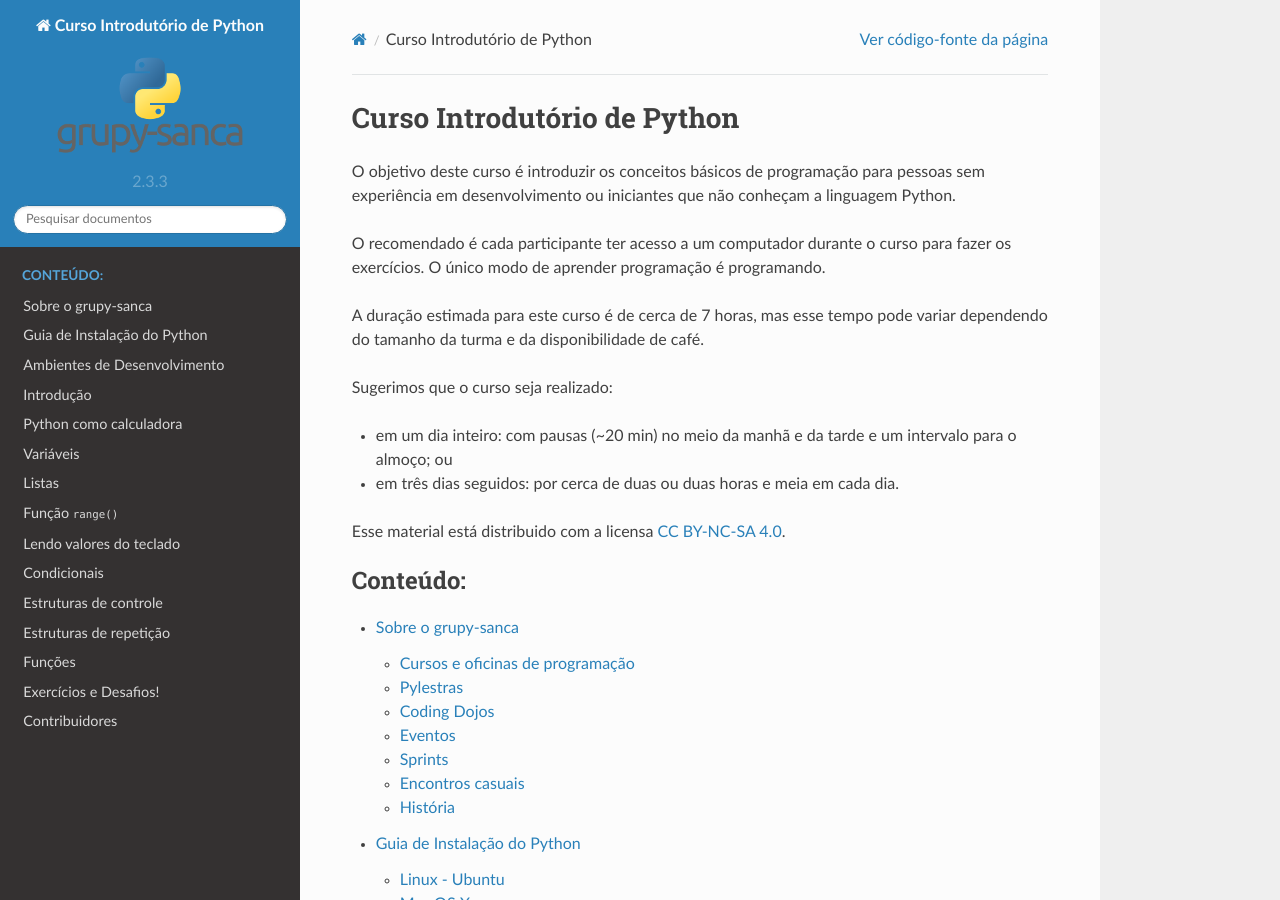
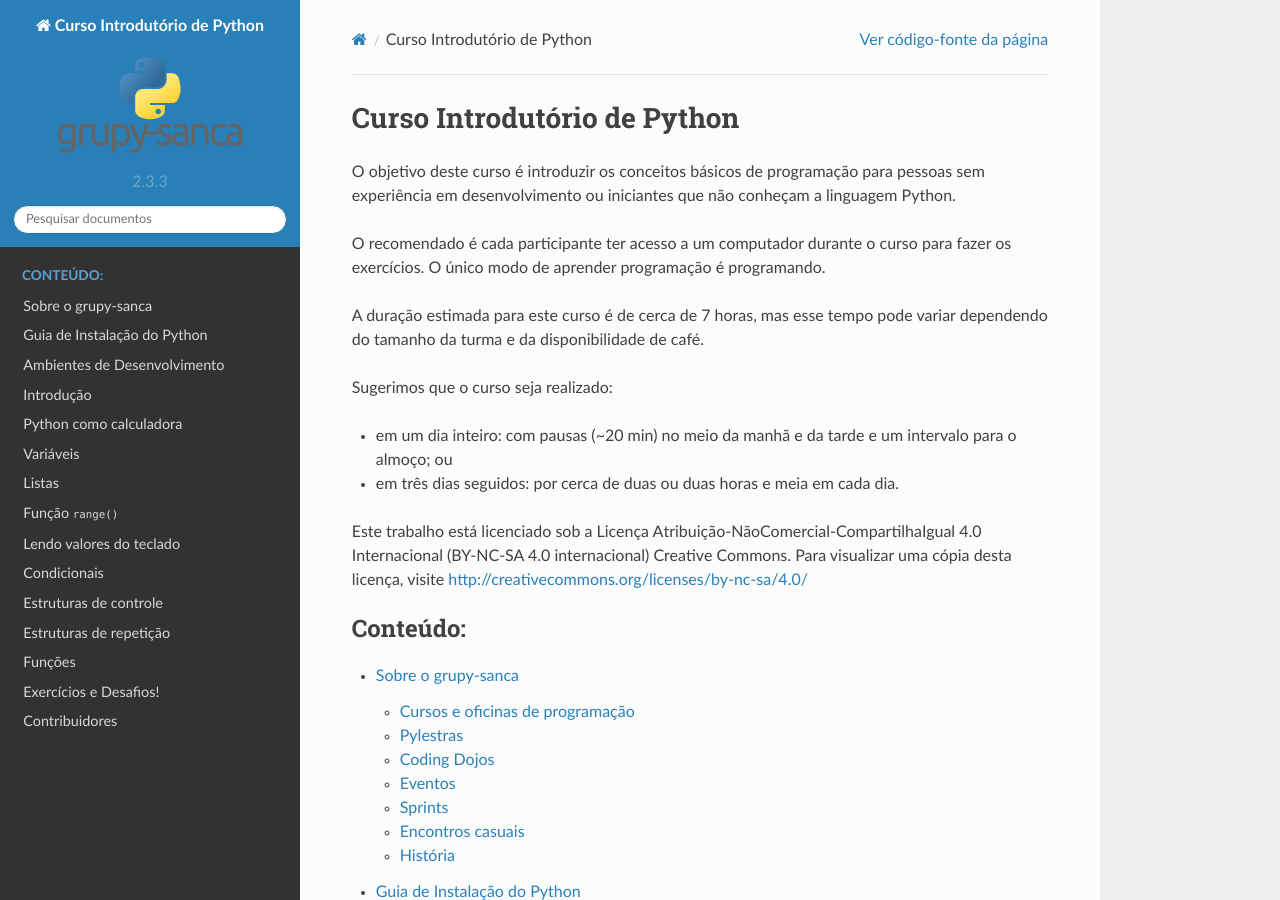
Before and after one commit to grupy-sanca/curso-python, a Sphinx documentation site: the page built from source/index.rst, in a window 1280 px wide and 900 px high. Built offline with Sphinx 7.4.7 and the Read the Docs theme 2.0.0, drawn with Linux system fonts in a browser that asks for light colours; some of the changed lines change nothing that is shown.

Commit message:
Melhorias diversas no pdf
Melhora o texto da data
Melhora o prefácio no pdf
Melhora o texto da licensa

```diff
--- a/source/conf.py
+++ b/source/conf.py
@@ -46,6 +46,8 @@
 version = '2.3.3'
 # The full version, including alpha/beta/rc tags.
 release = version
+
+today_fmt = '%d de %B de %Y'
 
 # The language for content autogenerated by Sphinx. Refer to documentation
 # for a list of supported languages.
@@ -119,9 +121,6 @@
                      \fancyhead[LE,RO]{{\py@HeaderFamily \@title, \py@release, CC BY-NC-SA 4.0}}
                      \renewcommand{\headrulewidth}{0.4pt}
                      \renewcommand{\footrulewidth}{0.4pt}
-                     % define chaptermark with \@chappos when \@chappos is available for Japanese
-                     \spx@ifundefined{@chappos}{}
-                       {\def\chaptermark##1{\markboth{\@chapapp\space\thechapter\space\@chappos\space ##1}{}}}
                    }
                  \makeatother
                  """,
--- a/source/index.rst
+++ b/source/index.rst
@@ -1,30 +1,12 @@
 Curso Introdutório de Python
 ============================
 
-.. only:: html
-
-   O objetivo deste curso é introduzir os conceitos básicos de programação para
-   pessoas sem experiência em desenvolvimento ou iniciantes que não conheçam a
-   linguagem Python.
-
-   O recomendado é cada participante ter acesso a um computador durante o curso
-   para fazer os exercícios. O único modo de aprender programação é programando.
-
-   A duração estimada para este curso é de cerca de 7 horas, mas esse tempo
-   pode variar dependendo do tamanho da turma e da disponibilidade de café.
-
-   Sugerimos que o curso seja realizado:
-
-   - em um dia inteiro: com pausas (~20 min) no meio da manhã e da tarde e um
-     intervalo para o almoço; ou
-
-   - em três dias seguidos: por cerca de duas ou duas horas e meia em cada dia.
-
-   Esse material está distribuido com a licensa `CC BY-NC-SA 4.0 <https://creativecommons.org/licenses/by-nc-sa/4.0/deed.pt_BR>`_.
+.. include:: prefacio.rst
 
 .. toctree::
    :maxdepth: 2
    :caption: Conteúdo:
+   :name: Índice
 
    sobre_grupy
    instalacao
@@ -40,11 +22,3 @@
    funcoes
    exercicios
    contribuidores
-
-
-.. Indices and tables
-   ==================
-
-   * :ref:`genindex`
-   * :ref:`modindex`
-   * :ref:`search`
--- /dev/null
+++ b/source/prefacio.rst
@@ -0,0 +1,28 @@
+.. only:: latex
+
+   .. raw:: latex
+
+      \chapter*{Prefácio}
+      \addcontentsline{toc}{chapter}{Prefácio}
+
+O objetivo deste curso é introduzir os conceitos básicos de programação para
+pessoas sem experiência em desenvolvimento ou iniciantes que não conheçam a
+linguagem Python.
+
+O recomendado é cada participante ter acesso a um computador durante o curso
+para fazer os exercícios. O único modo de aprender programação é programando.
+
+A duração estimada para este curso é de cerca de 7 horas, mas esse tempo
+pode variar dependendo do tamanho da turma e da disponibilidade de café.
+
+Sugerimos que o curso seja realizado:
+
+- em um dia inteiro: com pausas (~20 min) no meio da manhã e da tarde e um
+  intervalo para o almoço; ou
+
+- em três dias seguidos: por cerca de duas ou duas horas e meia em cada dia.
+
+Este trabalho está licenciado sob a Licença
+Atribuição-NãoComercial-CompartilhaIgual 4.0 Internacional (BY-NC-SA 4.0
+internacional) Creative Commons. Para visualizar uma cópia desta licença,
+visite http://creativecommons.org/licenses/by-nc-sa/4.0/
```
